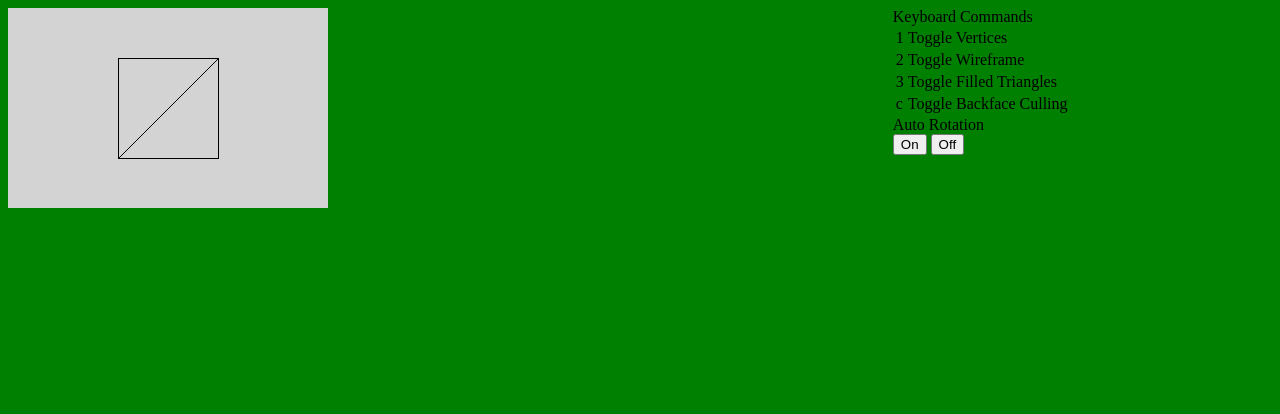
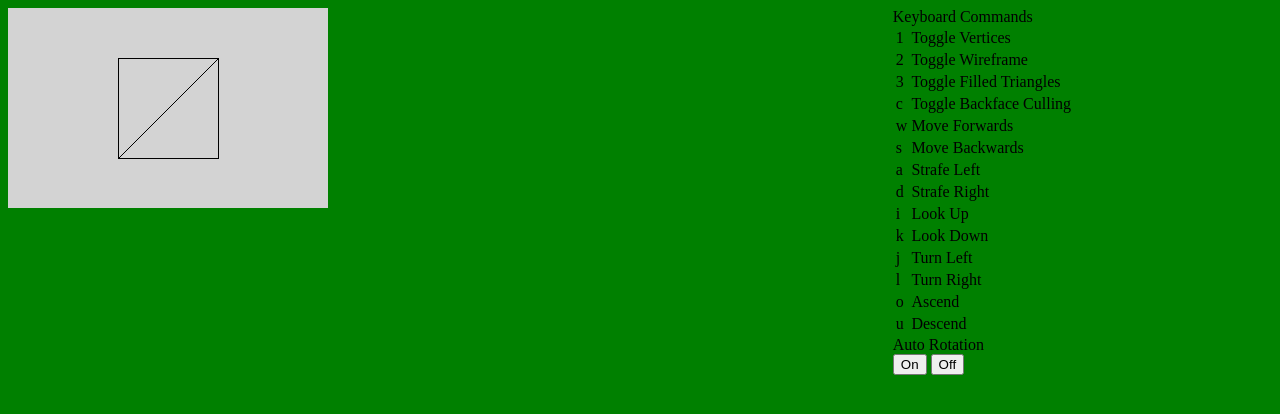
Before and after one commit to twwhite84/3d_software_renderer, a website built with webpack: page TS_version/src/index.html in a window 1280 px wide. Built offline with nearby package versions, Linux system fonts and the light colour scheme; animation ran at ten frames a second.

Commit message:
done for now

```diff
--- a/TS_version/src/camera.ts
+++ b/TS_version/src/camera.ts
@@ -5,19 +5,11 @@ import * as math from 'mathjs';
 export class Camera {
     static position: vec3_t = [0, 0, 0];
     static direction: vec3_t = [0, 0, 1];
-    static camera_up: vec3_t = [0, 1, 0];
-    static rightwards: vec3_t = [1,0,0];
+    static up: vec3_t = [0, 1, 0];
+    static right: vec3_t = [1,0,0];
     static forward_velocity: vec3_t = [0, 0, 0];
     static yaw: number = 0.0;
     static pitch: number = 0.0;
-
-    // static initCamera(position: vec3_t, direction: vec3_t) {
-    //     Camera.position = position;
-    //     Camera.direction = direction;
-    //     Camera.forward_velocity = [0, 0, 0];
-    //     Camera.yaw = 0.0;
-    //     Camera.pitch = 0.0;
-    // }
 
     static getTarget(): vec3_t {
         let target: vec3_t = [0, 0, 1];
@@ -28,7 +20,7 @@ export class Camera {
         camera_rotation = math.multiply(yaw_rotation, camera_rotation);
         let camera_direction: math.Matrix = math.multiply(camera_rotation, Vector.vec3_to_vec4(target));
         Camera.direction = Vector.vec4_to_vec3(camera_direction.toArray() as vec4_t);
-        Camera.rightwards = math.cross(Camera.direction, Camera.camera_up).valueOf() as vec3_t;
+        Camera.right = math.cross(Camera.direction, Camera.up).valueOf() as vec3_t;
         target = math.add(Camera.position, Camera.direction);
         return target;
     }
--- a/TS_version/src/index.html
+++ b/TS_version/src/index.html
@@ -33,6 +33,46 @@
                         <td>c</td>
                         <td>Toggle Backface Culling</td>
                     </tr>
+                    <tr>
+                        <td>w</td>
+                        <td>Move Forwards</td>
+                    </tr>
+                    <tr>
+                        <td>s</td>
+                        <td>Move Backwards</td>
+                    </tr>
+                    <tr>
+                        <td>a</td>
+                        <td>Strafe Left</td>
+                    </tr>
+                    <tr>
+                        <td>d</td>
+                        <td>Strafe Right</td>
+                    </tr>
+                    <tr>
+                        <td>i</td>
+                        <td>Look Up</td>
+                    </tr>
+                    <tr>
+                        <td>k</td>
+                        <td>Look Down</td>
+                    </tr>
+                    <tr>
+                        <td>j</td>
+                        <td>Turn Left</td>
+                    </tr>
+                    <tr>
+                        <td>l</td>
+                        <td>Turn Right</td>
+                    </tr>
+                    <tr>
+                        <td>o</td>
+                        <td>Ascend</td>
+                    </tr>
+                    <tr>
+                        <td>u</td>
+                        <td>Descend</td>
+                    </tr>
                 </table>
             </div>
 
--- a/TS_version/src/input.ts
+++ b/TS_version/src/input.ts
@@ -76,11 +76,15 @@ export class Input {
         // tilt camera up
         if (Input.keysDown['k']) {
             Camera.rotateCameraX(1.0 * ts_delta);
+            let max_tilt_up: number = math.unit(89, 'deg').toNumber('rad')
+            if (Camera.pitch > max_tilt_up) Camera.pitch = max_tilt_up;
         }
 
         // tilt camera down
         if (Input.keysDown['i']) {
             Camera.rotateCameraX(-1.0 * ts_delta);
+            let max_tilt_down: number = math.unit(-89, 'deg').toNumber('rad')
+            if (Camera.pitch < max_tilt_down) Camera.pitch = max_tilt_down;
         }
 
         // walk forward
@@ -116,14 +120,14 @@ export class Input {
         // strafe left
         if (Input.keysDown['a']) {
             Camera.position = math.add(
-                Camera.position, math.multiply(Camera.rightwards, 3.0 * ts_delta)
+                Camera.position, math.multiply(Camera.right, 3.0 * ts_delta)
             ).valueOf() as vec3_t;
         }
 
         // strafe right
         if (Input.keysDown['d']) {
             Camera.position = math.add(
-                Camera.position, math.multiply(Camera.rightwards, -3.0 * ts_delta)
+                Camera.position, math.multiply(Camera.right, -3.0 * ts_delta)
             ).valueOf() as vec3_t;
         }
     }
--- a/TS_version/src/main.ts
+++ b/TS_version/src/main.ts
@@ -79,14 +79,14 @@ function update() {
 
     // update the values on the mesh you want to transform here
     if (auto_rotate) {
-        Cube.rotation[X] += 0.01;
-        Cube.rotation[Y] += 0.01;
+        Cube.rotation[X] += 0.5 * ts_delta;
+        Cube.rotation[Y] += 0.5 * ts_delta;
     }
     Cube.translation[Z] = 3;
 
     // update view matrix
     let camera_target: vec3_t = Camera.getTarget();
-    let view_matrix: math.Matrix = Matrix.make_view(Camera.position, camera_target, Camera.camera_up);
+    let view_matrix: math.Matrix = Matrix.make_view(Camera.position, camera_target, Camera.up);
 
     // update transform matrix
     let scale_matrix: math.Matrix = Matrix.make_scaler(Cube.scale[X], Cube.scale[Y], Cube.scale[Z]);
@@ -188,7 +188,7 @@ function mainloop(timestamp: number): void {
 let auto_rotate: boolean = false;
 document.addEventListener('keydown', Input.registerKeyDown);
 document.addEventListener('keyup', Input.registerKeyUp);
-// document.addEventListener('mousemove', handleMouseEvent);
+// document.addEventListener('mousemove', (event: MouseEvent) => Input.handleMouseEvent(event, ts_delta));
 document.getElementById('btn-auto-on').addEventListener('click', () => { auto_rotate = true; });
 document.getElementById('btn-auto-off').addEventListener('click', () => { auto_rotate = false; });
 requestAnimationFrame(mainloop);
--- a/TS_version/src/renderer.ts
+++ b/TS_version/src/renderer.ts
@@ -24,7 +24,6 @@ export class Renderer {
         Renderer.canvas.style.background = 'lightgrey';
         Renderer.canvas.width = 320;
         Renderer.canvas.height = 200;
-        // Renderer.context.scale(2.0, 2.0);
         Renderer.context = Renderer.canvas.getContext('2d');
         Renderer.image_data = Renderer.context.getImageData(0, 0, Renderer.canvas.width, Renderer.canvas.height);
         Renderer.pixel_buffer = Renderer.image_data.data;
```
